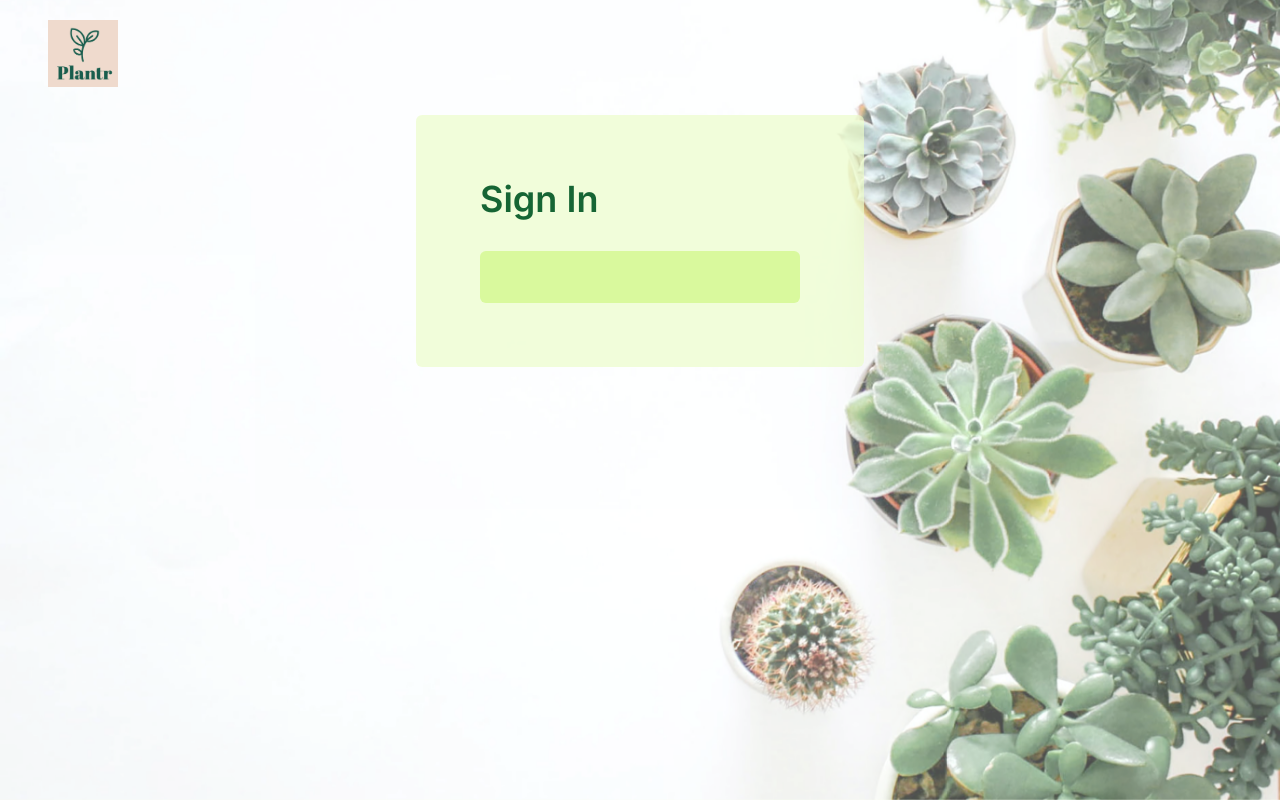
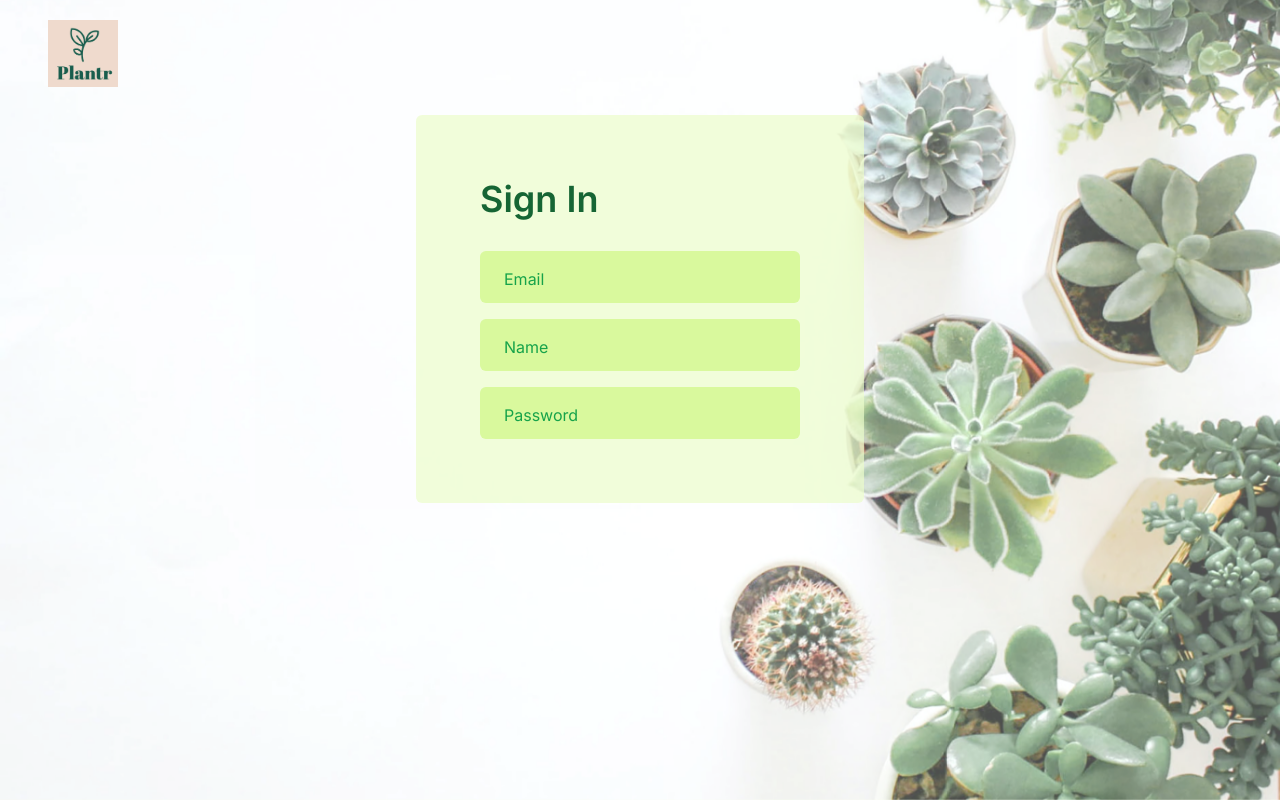
Before and after one commit to Kanem96/Plantr, a Next.js app: page / in a window 1280 px wide. Built offline with nearby package versions, Linux system fonts and the light colour scheme.

Commit message:
added all fields to sign up form

```diff
--- a/app/(auth)/page.jsx
+++ b/app/(auth)/page.jsx
@@ -1,8 +1,14 @@
+"use client";
+
 import Image from "next/image";
-import React from "react";
-import Input from "../components/Input";
+import React, { useState } from "react";
+import Input from "../(components)/Input";
 
 const SignInPage = () => {
+  const [email, setEmail] = useState();
+  const [name, setName] = useState();
+  const [password, setPassword] = useState();
+
   return (
     <div className="relative h-full w-full bg-[url('/images/background.jpg')] bg-cover bg-center bg-fixed bg-no-repeat">
       <div className="bg-white w-full h-full lg:bg-opacity-30">
@@ -15,7 +21,27 @@ const SignInPage = () => {
               Sign In
             </h2>
             <div className="flex flex-col gap-4">
-              <Input />
+              <Input
+                label="Email"
+                onChange={(event) => setEmail(event.target.value)}
+                id="email"
+                type="email"
+                value={email}
+              />
+              <Input
+                label="Name"
+                onChange={(event) => setName(event.target.value)}
+                id="name"
+                type="name"
+                value={name}
+              />
+              <Input
+                label="Password"
+                onChange={(event) => setPassword(event.target.value)}
+                id="password"
+                type="password"
+                value={password}
+              />
             </div>
           </div>
         </div>
--- /dev/null
+++ b/app/(components)/input.jsx
@@ -0,0 +1,24 @@
+import React from "react";
+
+const Input = ({ id, onChange, value, label, type }) => {
+  return (
+    <div className="relative">
+      <input
+        type={type}
+        value={value}
+        id={id}
+        onChange={onChange}
+        className="block rounded-md px-6 pt-6 pb-1 w-full text-green-700 bg-lime-200 appearance-none focus:outline-none focus:ring-0 peer"
+        placeholder=" "
+      />
+      <label
+        className="absolute text-md text-green-600 duration-150 transform -translate-y-3 scale-75 top-4 z-10 origin-[0] left-6 peer-placeholder-shown:scale-100 peer-placeholder-shown:translate-y-0 peer-focus:scale-75 peer-focus:-translate-y-3"
+        htmlFor="email"
+      >
+        {label}
+      </label>
+    </div>
+  );
+};
+
+export default Input;
--- a/app/components/input.jsx
+++ /dev/null
@@ -1,12 +0,0 @@
-import React from "react";
-
-const Input = () => {
-  return (
-    <input
-      className="block rounded-md px-6 pt-6 pb-1 w-full text-green-700 bg-lime-200 appearance-none focus:outline-none focus:ring-0"
-      placeholder=" "
-    />
-  );
-};
-
-export default Input;
```
